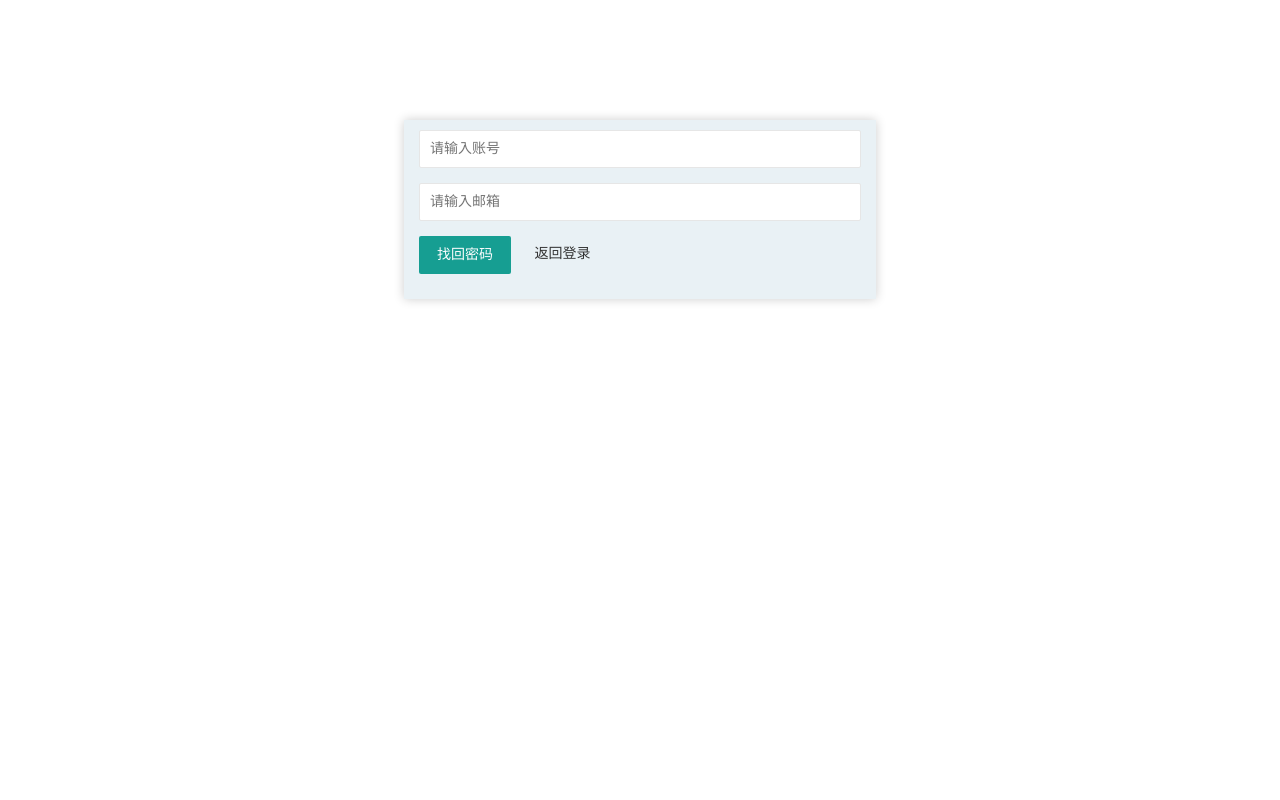
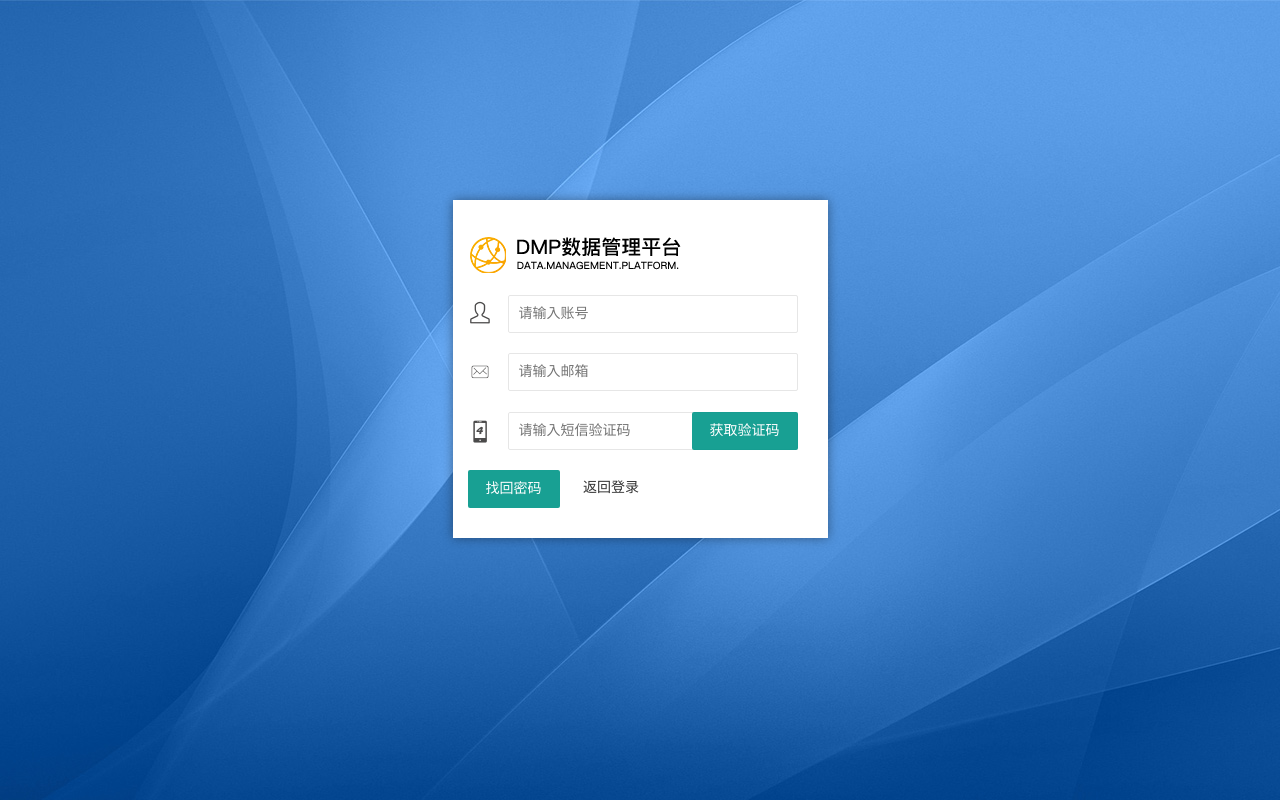
Before and after one commit to yangfeng002/layui-test, a website: page src/login.html in a window 1280 px wide. Both pictures are taken after a click on the link "忘记密码？". Drawn offline with nearby package versions, Linux system fonts and the light colour scheme; files that its build step writes are made by us from their sources.

Commit message:
登录页面优化开发

```diff
--- a/src/css/sass/common.scss
+++ b/src/css/sass/common.scss
@@ -432,7 +432,7 @@ body{
   min-width: 980px;
 }
 
-
+/*字体图标库样式*/
 @font-face {font-family: "iconfont";
   src: url('../fonts/iconfont.eot?t=1493975905493'); /* IE9*/
   src: url('../fonts/iconfont.eot?t=1493975905493#iefix') format('embedded-opentype'), /* IE6-IE8 */
@@ -440,7 +440,6 @@ body{
   url('../fonts/iconfont.ttf?t=1493975905493') format('truetype'), /* chrome, firefox, opera, Safari, Android, iOS 4.2+*/
   url('../fonts/iconfont.svg?t=1493975905493#iconfont') format('svg'); /* iOS 4.1- */
 }
-
 .iconfont {
   font-family:"iconfont" !important;
   font-size:16px;
@@ -452,9 +451,23 @@ body{
   fill: currentColor;
   overflow: hidden;
 }
+.icon-yanzhengma:before { content: "\e600"; }
+
 .icon-diannao:before { content: "\e60f"; }
 
+.icon-youxiang:before { content: "\e636"; }
+
+.icon-mima:before { content: "\e61e"; }
+
+.icon-verify:before { content: "\e617"; }
+
 .icon-diannao1:before { content: "\e688"; }
+
+.icon-yonghuming:before { content: "\e647"; }
+
+
+/*字体图标库结束*/
+
 .text-danger{
   color:#FF5722;
 }
--- a/src/css/sass/login.scss
+++ b/src/css/sass/login.scss
@@ -1,6 +1,10 @@
 @charset "UTF-8";
 @import "common";
 /*登录界面样式设置*/
+body{
+  background: url("../../images/login/login-bg.jpg");
+ /* background-size:cover;*/
+}
 .main{
   color: #4b4a4a;
   height: 100%;
@@ -8,11 +12,39 @@
   z-index: 2;
   position: relative;
   .login-box{
-    box-shadow: 0px 0px 10px rgba(0, 0, 0, 0.2);
-    width: 442px;
+    padding: 35px 15px 10px;
+    box-shadow: 0px 0px 10px rgba(0, 0, 0, 0.4);
+   /* width: 442px;*/
+    width: 345px;
     position: relative;
     margin: 0 auto;
-    top:120px;
-    background: #E9F1F5;
+    top:200px;
+   /* background: #E9F1F5;*/
+    background-color:#fff;
+    .layui-form-item{
+      margin-bottom: 20px;
+      .layui-form-label {
+        float: left;
+        display: block;
+        padding: 9px 15px 9px 0;
+        width: auto;
+        font-weight: 400;
+        text-align: left;
+        .iconfont{
+          font-size: 25px;
+        }
+      }
+      .layui-input-inline{
+        float: left;
+        width: 290px;
+        margin-right: 10px;
+        #getPhoneNum{
+           position: absolute;
+           top:0;
+           right:0;
+        }
+      }
+    }
+
   }
 }
--- a/src/js/login.js
+++ b/src/js/login.js
@@ -7,6 +7,10 @@ layui.use(['layer','form'], function() {
     var form = layui.form();
     var $ = layui.jquery;
     $(function () {
+        //登录页面距离顶部的高度
+        var height = window.innerHeight;//浏览器的可用高度
+        $(".login-box").css("top",(height)/4);
+
         //忘记密码点击事件
         $("#forgot-password").on("click", function () {
             $("#login-form").slideUp();
--- a/src/login.html
+++ b/src/login.html
@@ -10,31 +10,38 @@
     <link rel="stylesheet" type="text/css" href="layui/css/layui.css"/>
     <link rel="stylesheet" type="text/css" href="css/sass/login.css"/>
 </head>
-<body>
+<body id="login-body">
 <!--引入js文件-->
 <script type="text/javascript" src="layui/layui.js"  charset="utf-8"></script>
 <script src="js/login.js"></script>
  <div class="main">
     <!--登录部分-->
     <div class="layui-field-box form login-box">
-            <!--action="index.html"-->
+        <!--logo图标部分-->
+        <div class="layui-form-item">
+            <img src="images/login/login-logo.png">
+        </div>
         <form class="layui-form login-form" action="index.html"  method="post" id="login-form" >
             <div class="layui-form-item">
-                    <h4>DMP登录入口</h4>
-                </div>
-                <div class="layui-form-item">
-                    <div>
-                        <input type="text" name="username" lay-verify="required" placeholder="请输入账号" autocomplete="off" class="layui-input radius-5">
+                <label class="layui-form-label"><i class="iconfont icon-yonghuming"></i></label>
+                <div class="layui-input-inline">
+                    <input type="text" name="username" maxlength="30" lay-verify="required" placeholder="请输入账号" autocomplete="off" class="layui-input radius-5">
                 </div>
             </div>
             <div class="layui-form-item">
-                    <div>
-                        <input type="password" name="password" lay-verify="required|pass" placeholder="请输入密码" autocomplete="off" class="layui-input radius-5">
+                <label class="layui-form-label"><i class="iconfont icon-mima"></i></label>
+                <div class="layui-input-inline">
+                    <input type="password" name="password" maxlength="20" lay-verify="required|pass" placeholder="请输入密码" autocomplete="off" class="layui-input radius-5">
                 </div>
             </div>
-
             <div class="layui-form-item">
-                    <div class="">
+                <label class="layui-form-label"><i class="iconfont icon-verify"></i></label>
+                <div class="layui-input-inline">
+                    <input type="text" name="verify" maxlength="20" lay-verify="required" placeholder="请输入验证码" autocomplete="off" class="layui-input radius-5">
+                </div>
+            </div>
+            <div class="layui-form-item">
+                <div class="layui-input-inline">
                     <button class="layui-btn radius-5" lay-submit="" lay-filter="login">登录系统</button>
                     <a id="forgot-password" href="javascript:;" style="margin-left: 20px;">忘记密码？</a>
                 </div>
@@ -43,18 +50,26 @@
         </form>
         <form class="layui-form login-form"  method="post" id="forgot-password-form" style="display: none;">
             <div class="layui-form-item">
-                    <div class="">
-                        <input type="text" name="account" lay-verify="required" placeholder="请输入账号" autocomplete="off" class="layui-input radius-5">
+                <label class="layui-form-label"><i class="iconfont icon-yonghuming"></i></label>
+                <div class="layui-input-inline">
+                    <input type="text" name="account" maxlength="30" lay-verify="required" placeholder="请输入账号" autocomplete="off" class="layui-input radius-5">
                 </div>
             </div>
             <div class="layui-form-item">
-                    <div class="">
-                        <input type="email" name="email" lay-verify="email" placeholder="请输入邮箱" autocomplete="off" class="layui-input radius-5">
+                <label class="layui-form-label"><i class="iconfont icon-youxiang"></i></label>
+                <div class="layui-input-inline">
+                    <input type="email" name="email" lay-verify="email" maxlength="100" placeholder="请输入邮箱" autocomplete="off" class="layui-input radius-5">
                 </div>
             </div>
-
             <div class="layui-form-item">
-                    <div class="">
+                <label class="layui-form-label"><i class="iconfont icon-yanzhengma"></i></label>
+                <div class="layui-input-inline">
+                    <input type="number" name="message" lay-verify="number" maxlength="100" placeholder="请输入短信验证码" autocomplete="off" class="layui-input radius-5">
+                    <button class="layui-btn" id="getPhoneNum">获取验证码</button>
+                </div>
+            </div>
+            <div class="layui-form-item">
+                <div class="layui-input-inline">
                     <button id="retrieve-password" class="layui-btn radius-5" lay-submit="retrieve-password" lay-filter="retrieve-password">找回密码</button>
                     <a id="go-back-login" href="javascript:;" style="margin-left: 20px;">返回登录</a>
                 </div>
```
Also changed, not shown: src/index.html (+2 -5 lines), src/css/fonts/iconfont.ttf, src/css/fonts/iconfont.woff, src/images/login/login-bg.jpg (added), src/images/login/login-logo.png (added), src/images/main/main-logo.png (added), 2 other files. Lines whose indentation alone changed are shown as unchanged.
